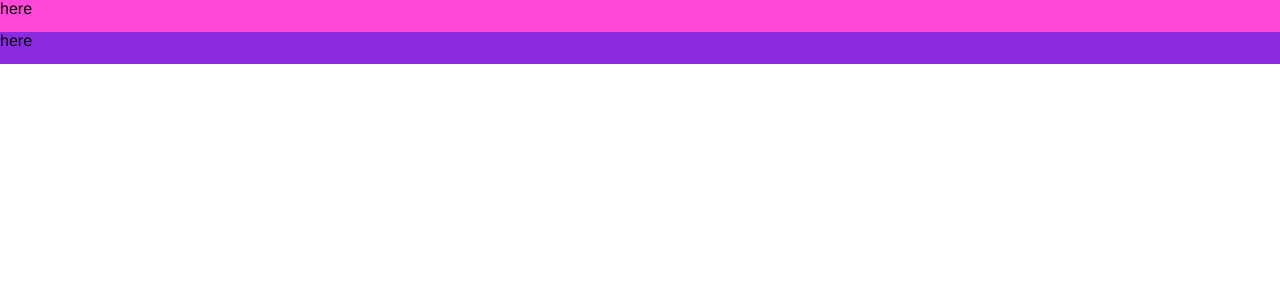
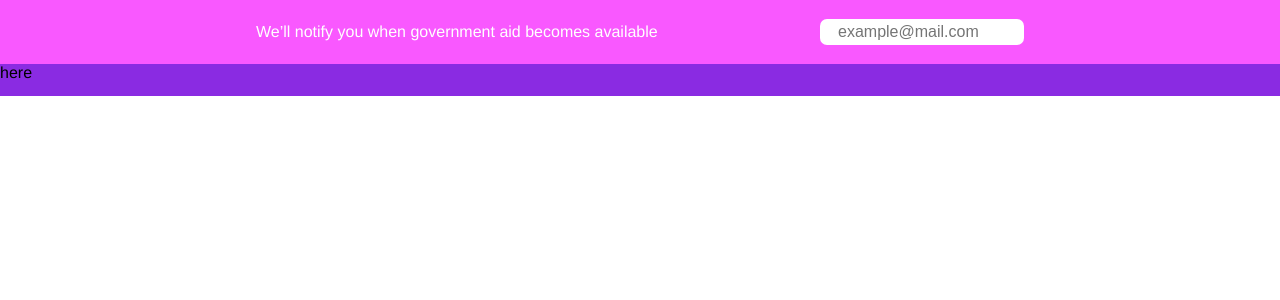
Before and after one commit to COVIDImpact/CovidImpact, a Vue app in the folder app/: page / in a window 1280 px wide. Shown: the top 300 px of the page. Built offline with nearby package versions, Linux system fonts and the light colour scheme.

Commit message:
adding final responsive cta

```diff
--- a/app/src/components/CallToAction.vue
+++ b/app/src/components/CallToAction.vue
@@ -1,5 +1,10 @@
 <template>
-  <div class="cta">here</div>
+  <div class="cta">
+    <div class="cta__con">
+      <div class="cta__con--info">We’ll notify you when government aid becomes available</div>
+      <input class="cta__con--button" type="text" placeholder="example@mail.com" />
+    </div>
+  </div>
 </template>
 
 <script>
@@ -8,7 +13,60 @@ export default {};
 
 <style scoped>
 .cta {
-  background-color: rgb(255, 72, 215);
-  height: 2em;
+  width: 100%;
+  background-color: #f958ff;
+}
+
+.cta__con {
+  padding: 1em 1em;
+  background-color: #f958ff;
+  height: 5em;
+  width: 100%;
+  display: flex;
+  justify-content: space-between;
+  align-items: center;
+  flex-direction: column;
+}
+.cta__con--info {
+  color: white;
+}
+.cta__con--button {
+  margin-top: 0.5em;
+  border-radius: 7px;
+  border: none;
+  text-indent: 1em;
+  width: 100%;
+  font-size: 1em;
+  line-height: 1.5em;
+}
+
+@media screen and (min-width: 425px) {
+  .cta__con {
+    height: 4em;
+    flex-direction: row;
+  }
+  .cta__con--button {
+    width: 200px;
+    margin-top: 0em;
+  }
+}
+@media screen and (min-width: 450px) {
+  .cta_con {
+    height: 3em;
+  }
+}
+@media screen and (min-width: 650px) {
+  .cta__con {
+    flex-direction: row;
+    height: 2em;
+  }
+}
+@media screen and (min-width: 768px) {
+  .cta__con {
+    padding: 1em 0em;
+
+    width: 768px;
+    margin: 0 auto;
+  }
 }
 </style>
```
